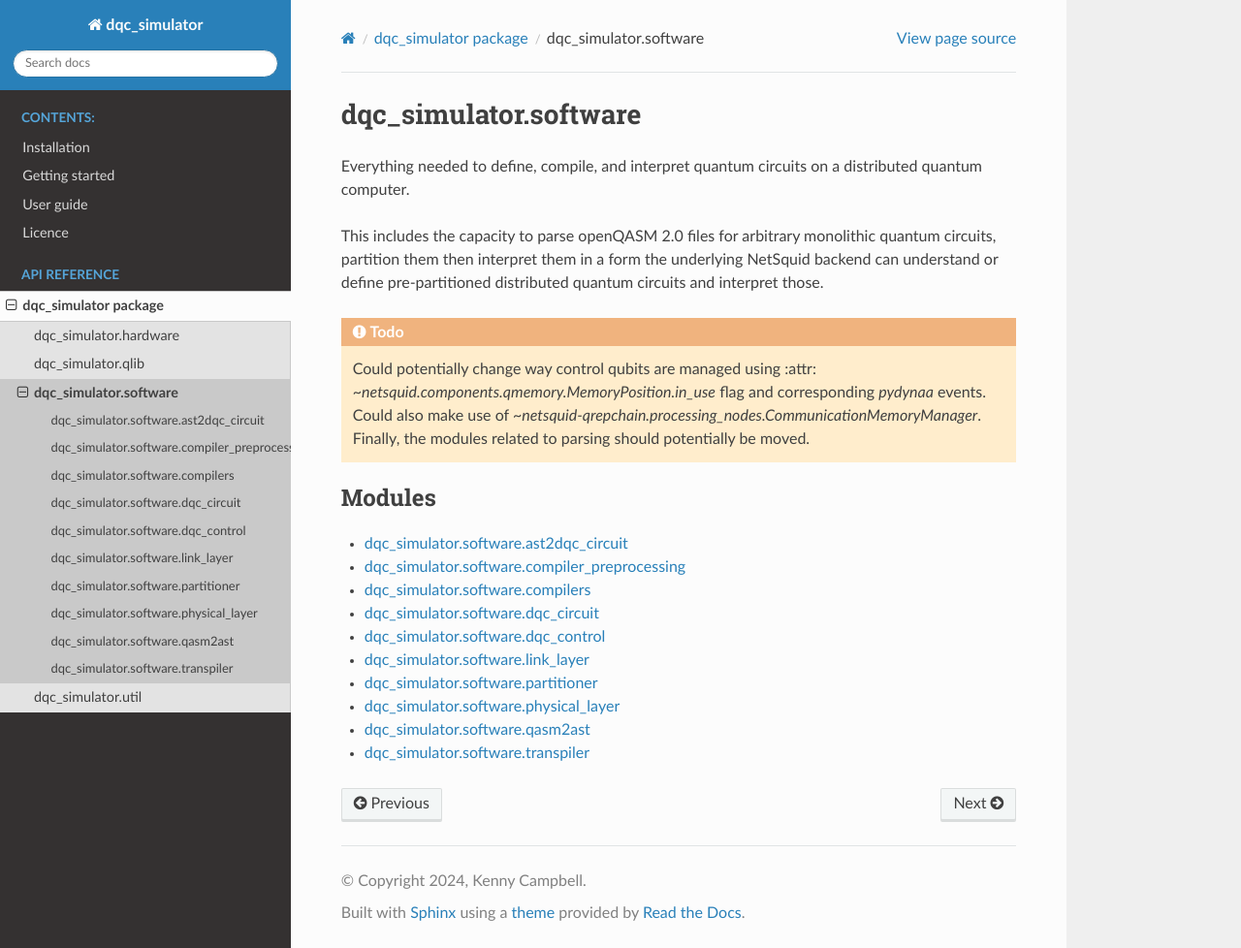
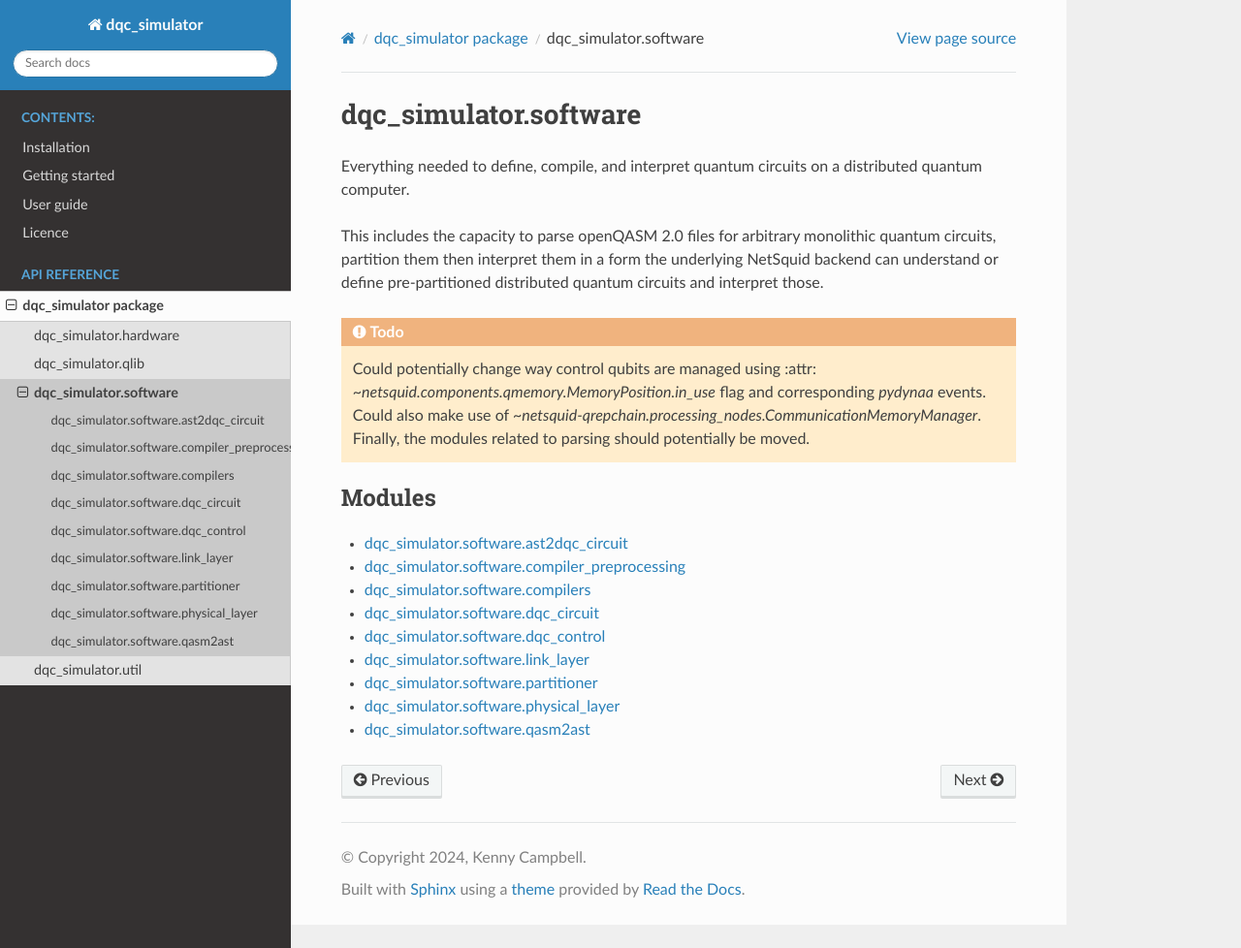
Before and after one commit to km-campbell/dqc_simulator, a Sphinx documentation site: the page built from docs/source/dqc_simulator.software.rst, in a window 1280 px wide and 978 px high. Shown: the whole window at 97% size. Built offline with Sphinx 7.4.7 and the Read the Docs theme 3.1.0, drawn with Linux system fonts in a browser that asks for light colours.

Commit message:
Updated docs to reflect removal of transpiler module

```diff
--- a/docs/source/dqc_simulator.software.rst
+++ b/docs/source/dqc_simulator.software.rst
@@ -31,4 +31,3 @@ pre-partitioned distributed quantum circuits and interpret those.
    software/dqc_simulator.software.partitioner
    software/dqc_simulator.software.physical_layer
    software/dqc_simulator.software.qasm2ast
-   software/dqc_simulator.software.transpiler
```
